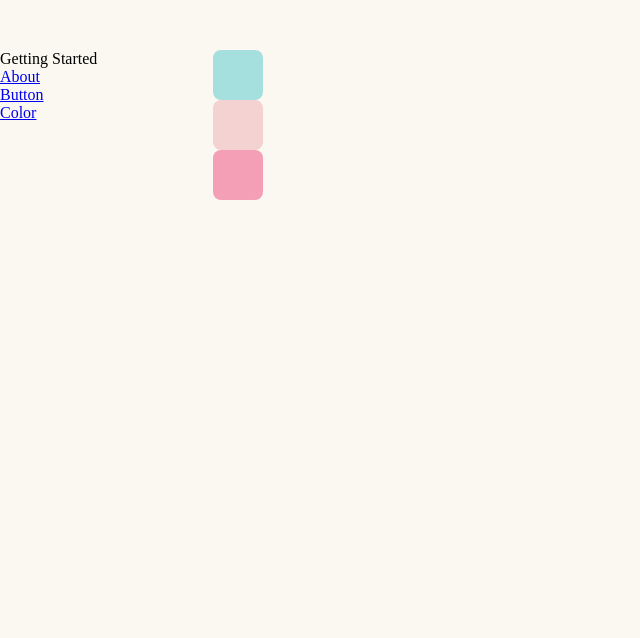
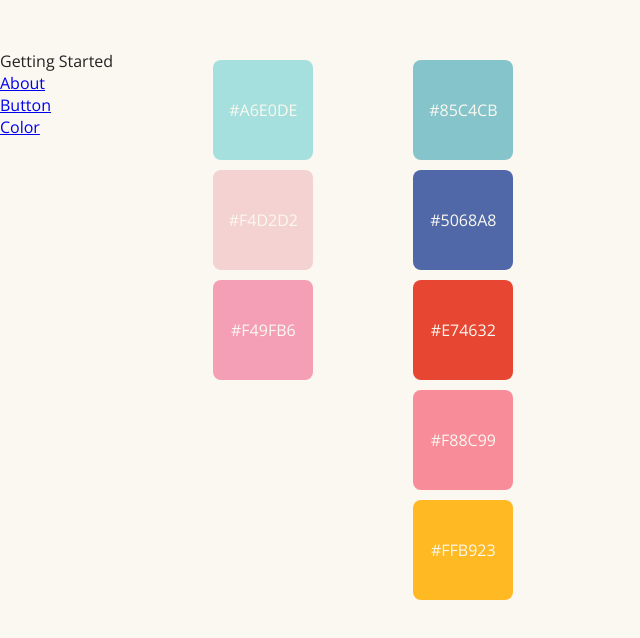
Before and after one commit to jrmoore117/practice-app, a React (Create React App) app: page /color in a window 1280 px wide. Shown: the top 638 px of the page, without its empty margins (0-640 px from the left). Built offline with nearby package versions, Linux system fonts and the light colour scheme.

Commit message:
Add new color palette to color page.

```diff
--- a/src/components/ColorTile/ColorTile.js
+++ b/src/components/ColorTile/ColorTile.js
@@ -5,9 +5,16 @@ export const ColorTile = ({ size, color }) => (
    <div
       className="colorTile"
       style={{
+         margin: '10px 100px 10px 0',
          width: `${size || '50px'}`,
          height: `${size || '50px'}`,
-         backgroundColor: `${color || '#A6E0DE'}`
+         color: '#FAF8F0',
+         backgroundColor: `${color || '#A6E0DE'}`,
+         display: 'flex',
+         justifyContent: 'center',
+         alignItems: 'center'
       }}
-   />
+   >
+      {color}
+   </div>
 )
--- a/src/index.css
+++ b/src/index.css
@@ -16,6 +16,8 @@
 body {
   margin: 0;
   background-color: #FAF8F0;
+  font-family: 'Open Sans', sans-serif;
+  color: rgb(35, 35, 35);
 }
 
 
--- a/src/pages/ColorPage.js
+++ b/src/pages/ColorPage.js
@@ -2,9 +2,18 @@ import React from 'react';
 import { ColorTile } from '../components';
 
 export const ColorPage = () => (
-   <div>
-      <ColorTile />
-      <ColorTile color="#F4D2D2" />
-      <ColorTile color="#F49FB6" />
+   <div style={{ display: 'flex' }}>
+      <div>
+         <ColorTile color="#A6E0DE" size="100px" />
+         <ColorTile color="#F4D2D2" size="100px" />
+         <ColorTile color="#F49FB6" size="100px" />
+      </div>
+      <div>
+         <ColorTile color="#85C4CB" size="100px" />
+         <ColorTile color="#5068A8" size="100px" />
+         <ColorTile color="#E74632" size="100px" />
+         <ColorTile color="#F88C99" size="100px" />
+         <ColorTile color="#FFB923" size="100px" />
+      </div>
    </div>
 )
```
